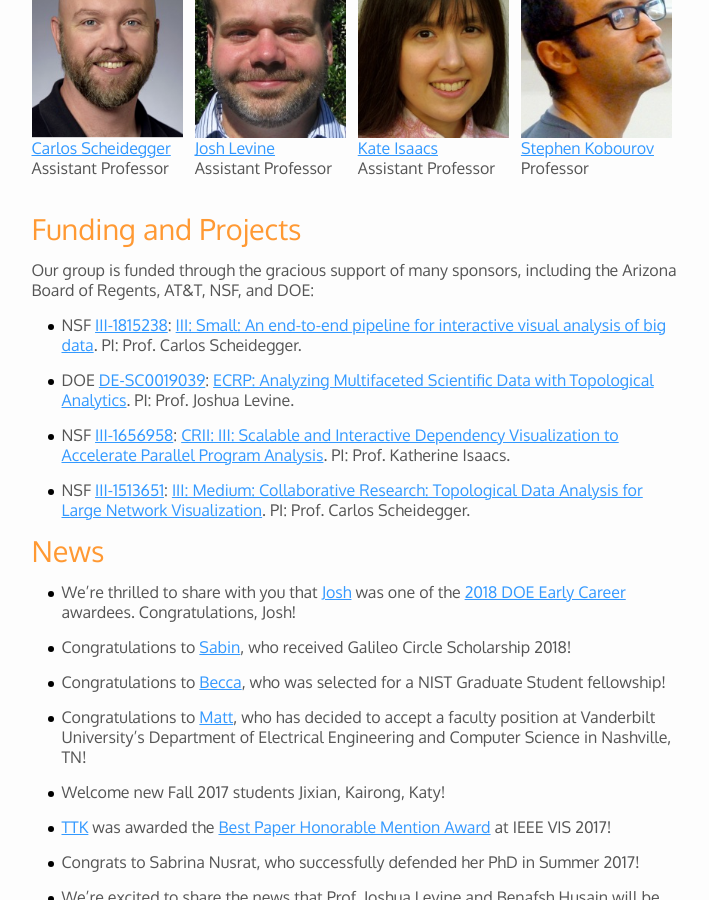
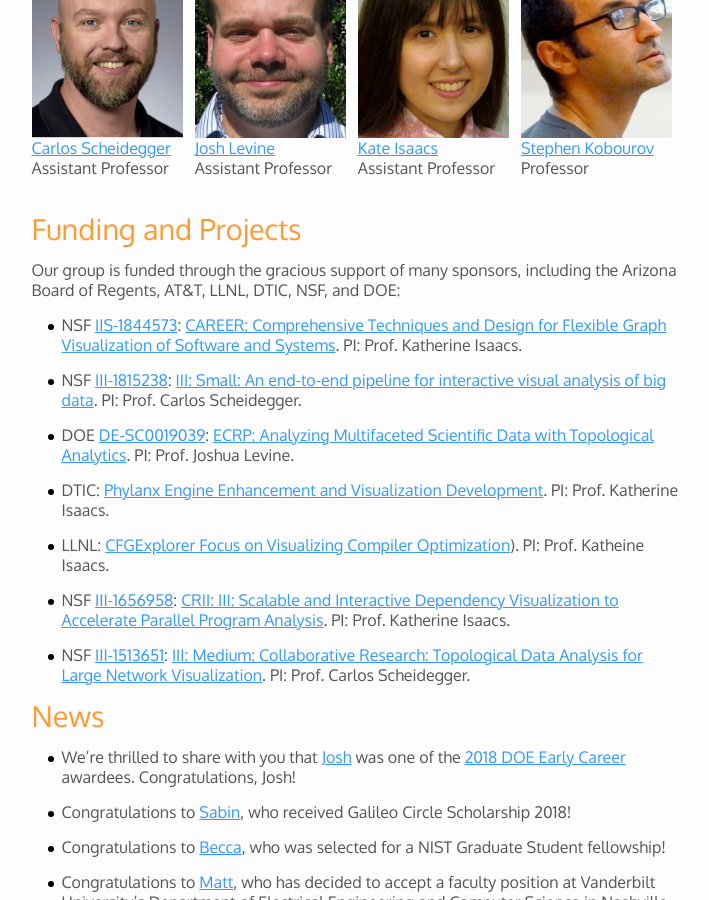
Before and after one commit to hdc-arizona/hdc-arizona.github.io, a Jekyll site: the page built from index.md, in a window 1280 px wide and 900 px high, scrolled down 1439 px. Shown: the whole window, without its empty margins (136-845 px from the left). Built offline with Jekyll 4.4.1, drawn with Linux system fonts in a browser that asks for light colours.

Commit message:
Adding Kate funding.

```diff
--- a/index.md
+++ b/index.md
@@ -69,12 +69,19 @@ We are part of the
 ## Funding and Projects
 
 Our group is funded through the gracious support of many sponsors,
-including the Arizona Board of Regents, AT&T, NSF, and DOE:
+including the Arizona Board of Regents, AT&T, LLNL, DTIC, NSF, and DOE:
+
+* NSF [IIS-1844573](https://www.nsf.gov/awardsearch/showAward?AWD_ID=1844573):
+  [CAREER: Comprehensive Techniques and Design for Flexible Graph Visualization of Software and Systems](https://hdc.cs.arizona.edu/people/kisaacs/projects/gvss/). PI: Prof. Katherine Isaacs.
 
 * NSF [III-1815238](http://www.nsf.gov/awardsearch/showAward?AWD_ID=1815238):
   [III: Small: An end-to-end pipeline for interactive visual analysis of big data](/projects/end-to-end-visual-big-data/). PI: Prof. Carlos Scheidegger.
 
 * DOE [DE-SC0019039](https://pamspublic.science.energy.gov/WebPAMSExternal/Interface/Common/ViewPublicAbstract.aspx?rv=9ffa1ab7-a138-4855-b6cb-a3d9e60f8679&rtc=24&PRoleId=10): [ECRP: Analyzing Multifaceted Scientific Data with Topological Analytics](https://jalevine.bitbucket.io/). PI: Prof. Joshua Levine.
+
+* DTIC: [Phylanx Engine Enhancement and Visualization Development](https://hdc.cs.arizona.edu/people/kisaacs/). PI: Prof. Katherine Isaacs.
+
+* LLNL: [CFGExplorer Focus on Visualizing Compiler Optimization](https://hdc.cs.arizona.edu/people/kisaacs/)). PI: Prof. Katheine Isaacs.
 
 * NSF [III-1656958](https://www.nsf.gov/awardsearch/showAward?AWD_ID=1656958): [CRII: III: Scalable and Interactive Dependency Visualization to Accelerate Parallel Program Analysis](http://hdc-arizona.github.io/projects/dependencies). PI: Prof. Katherine Isaacs.
 
```
